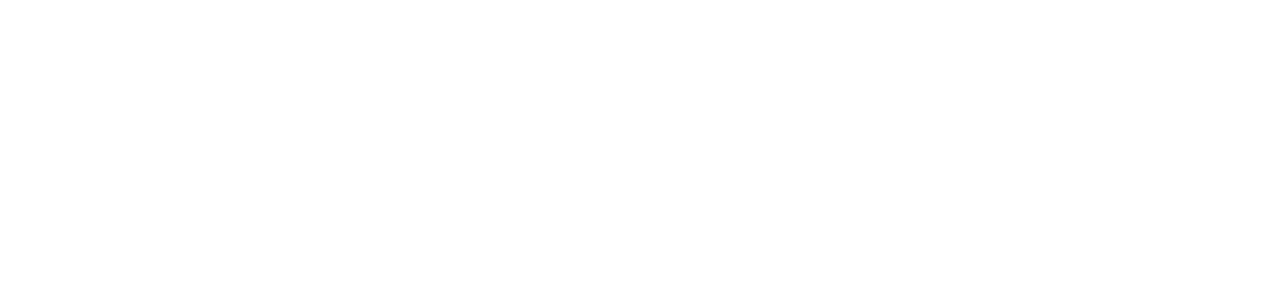
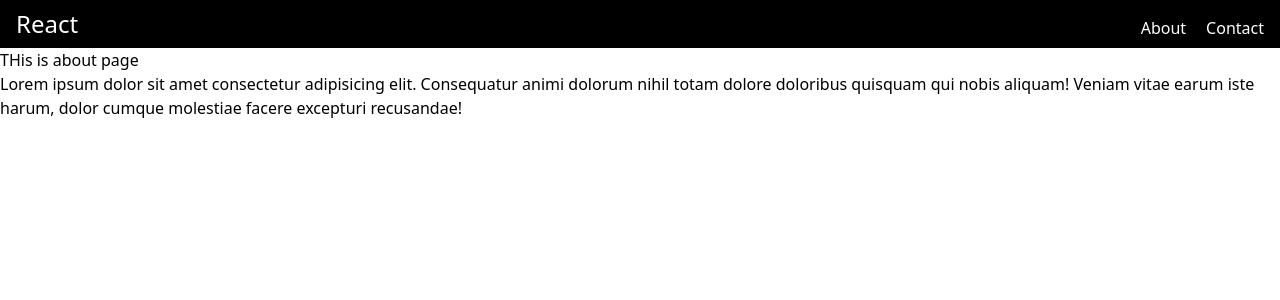
Before and after one commit to Dhan0104/moring-mern-stact, a React (Vite) app: page /about in a window 1280 px wide. Shown: the top 300 px of the page. Built offline with nearby package versions, Linux system fonts and the light colour scheme.

Commit message:
changes some

```diff
--- a/src/App.jsx
+++ b/src/App.jsx
@@ -1,8 +1,37 @@
+import { createBrowserRouter, RouterProvider } from "react-router"
+import Home from "./pages/home/Home"
+import About from "./pages/about/About";
+import Contact from "./pages/contact/Contact";
+import RootLayOut from "./components/RootLayOut";
 
 export default function App() {
-  return (
-    <div>
 
-    </div>
-  )
+  const router = createBrowserRouter([
+    {
+      path: '/',
+      element: <RootLayOut />,
+      children: [
+        {
+          index: true,
+          element: <Home />
+        },
+        {
+          path: 'about',
+          element: <About />
+        },
+        {
+          path: 'contact',
+          element: <Contact />
+        }
+      ]
+    },
+
+
+  ]);
+
+
+
+
+
+  return <RouterProvider router={router} />
 }
--- /dev/null
+++ b/src/components/Header.jsx
@@ -0,0 +1,19 @@
+import React from 'react'
+import { NavLink } from 'react-router'
+
+export default function Header() {
+  return (
+    <div className='bg-black text-white px-4 py-2 flex items-end justify-between'>
+      <NavLink to={'/'}>
+        <h1 className='text-2xl'>React</h1>
+      </NavLink>
+
+      <nav className='space-x-5'>
+
+        <NavLink to={'/about'}>About</NavLink>
+        <NavLink to={'/contact'}>Contact</NavLink>
+
+      </nav>
+    </div>
+  )
+}
--- /dev/null
+++ b/src/components/RootLayOut.jsx
@@ -0,0 +1,13 @@
+import React from 'react'
+import Header from './Header'
+import { Outlet } from 'react-router'
+
+export default function RootLayOut() {
+  return (
+    <div>
+      <Header />
+      <Outlet />
+
+    </div>
+  )
+}
--- /dev/null
+++ b/src/pages/about/About.jsx
@@ -0,0 +1,12 @@
+import React from 'react'
+
+export default function About() {
+  return (
+    <div>
+
+      <h1>THis is about page</h1>
+      <p>Lorem ipsum dolor sit amet consectetur adipisicing elit. Consequatur animi dolorum nihil totam dolore doloribus quisquam qui nobis aliquam! Veniam vitae earum iste harum, dolor cumque molestiae facere excepturi recusandae!</p>
+
+    </div>
+  )
+}
--- /dev/null
+++ b/src/pages/contact/Contact.jsx
@@ -0,0 +1,12 @@
+import React from 'react'
+
+export default function Contact() {
+  return (
+    <div>
+
+      <h1>This is contact page</h1>
+      <p>Lorem ipsum, dolor sit amet consectetur adipisicing elit. At obcaecati minus magni impedit aut nobis quam, facere perspiciatis optio voluptatem a, asperiores illo cum nulla exercitationem dolores sunt, eligendi itaque?</p>
+
+    </div>
+  )
+}
--- a/src/pages/home/Home.jsx
+++ b/src/pages/home/Home.jsx
@@ -1,10 +1,14 @@
-import React from 'react'
 
 export default function Home() {
+
+
+
   return (
     <div>
 
+
       <h1>Hello jee</h1>
+      <p>Lorem ipsum dolor sit amet, consectetur adipisicing elit. Iste delectus voluptatibus necessitatibus nisi nam ex modi quia ipsa minus quibusdam facere, illo quos blanditiis, architecto doloribus, neque saepe inventore ducimus.</p>
 
     </div>
   )
```
